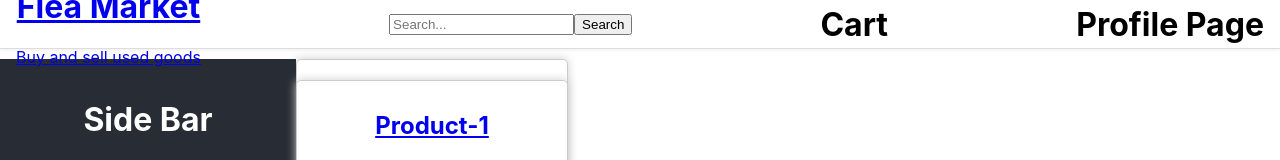
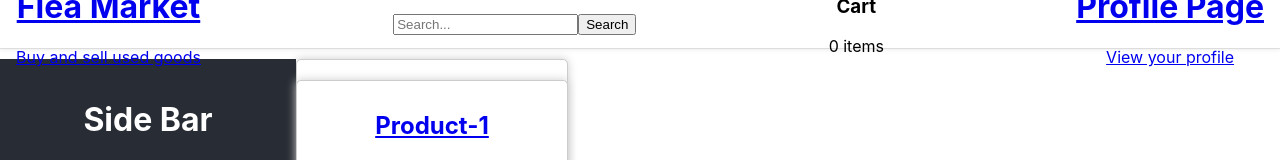
Before and after one commit to Hector-H/MileStone-2, a React (Create React App) app in the folder flea_market/: page / in a window 1280 px wide. Shown: the top 160 px of the page. Built offline with nearby package versions, Linux system fonts and the light colour scheme.

Commit message:
merge commit

```diff
--- a/flea_market/src/components/NavBar/Cart.js
+++ b/flea_market/src/components/NavBar/Cart.js
@@ -1,7 +1,11 @@
+
+
 export default function Cart() {
     return (
         <div className="Cart">
-        <h1>Cart</h1>
+            <h3>Cart</h3>
+            <p>0 items</p>
+
         </div>
     );
 }
--- a/flea_market/src/components/NavBar/ProfilePage.js
+++ b/flea_market/src/components/NavBar/ProfilePage.js
@@ -1,7 +1,12 @@
+import { Link } from 'react-router-dom';
+
 export default function ProfilePage() {
     return (
         <div className="ProfilePage">
-        <h1>Profile Page</h1>
+            <Link to="/profile">
+                <h1>Profile Page</h1>
+                <p>View your profile</p>
+            </Link>
         </div>
     );
 }
```
